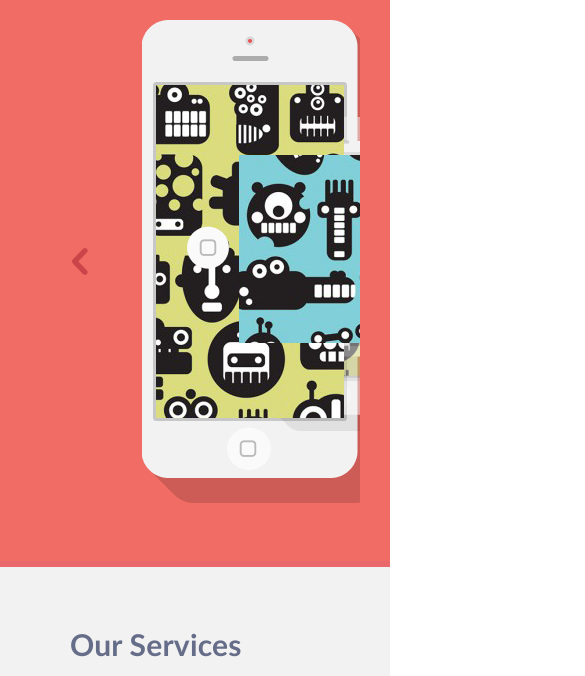
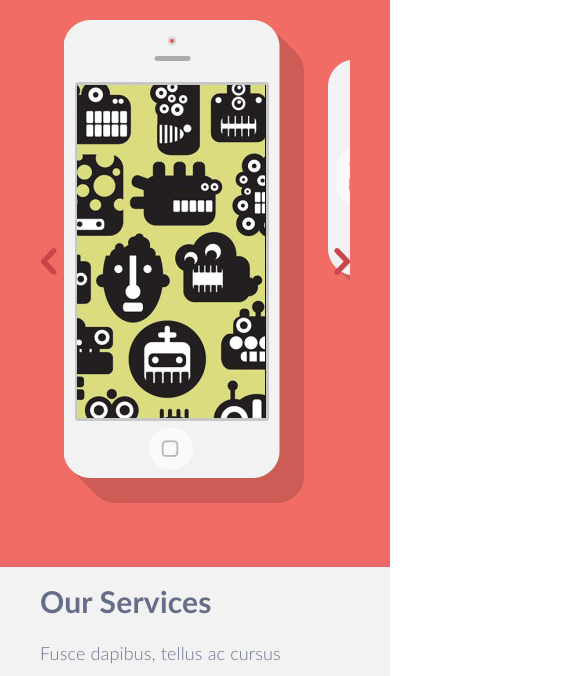
Before and after one commit to alexkh18/singolo, a website: page index.html in a window 390 px wide. Shown: the part 128-804 px from the top of the page, 585 px wide, since content can reach past the window. Drawn offline with nearby package versions, Linux system fonts and the light colour scheme.

Commit message:
feat: some change for improving responsive design

```diff
--- a/index.html
+++ b/index.html
@@ -45,29 +45,29 @@
   <main>
     <section class="slider-section" id="slider-section">
       <div class="content-wrapper">
-        <div class="slider">
-          <div class="slider-container">
-            <div class="slider__item first-slider">
+        <div class="slider-container">
+          <div class="slider-list">
+            <div class="slider-list__item first-slider">
               <div class="slider__left-image">
-                  <img class="phone-vertical" src="./assets/images/slider/phone-vertical.png" alt="vertical phone" width="240" height="483">
-                  <img class="phone-vertical-screensaver" src="./assets/images/slider/vertical-screensaver.png" alt="vertical phone screensaver">
-                  <img class="phone-vertical-btn" src="./assets/images/slider/button-home.png" alt="horizontal phone button" width="42" height="43">
+                <img class="phone-vertical" src="./assets/images/slider/phone-vertical.png" alt="vertical phone">
+                <img class="phone-vertical-screensaver" src="./assets/images/slider/vertical-screensaver.png" alt="vertical phone screensaver">
+                <img class="phone-vertical-btn" src="./assets/images/slider/button-home.png" alt="horizontal phone button">
               </div>
               <div class="slider__right-image">
-                  <img class="phone-horizontal" src="./assets/images/slider/phone-horizontal.png" alt="horizontal phone" width="483" height="240">
-                  <img class="phone-horizontal-screensaver" src="./assets/images/slider/horizontal-screensaver.png" alt="horizontal phone screensaver">
-                  <img class="phone-horizontal-btn" src="./assets/images/slider/button-home.png" alt="horizontal phone button" width="42" height="43">
+                <img class="phone-horizontal" src="./assets/images/slider/phone-horizontal.png" alt="horizontal phone">
+                <img class="phone-horizontal-screensaver" src="./assets/images/slider/horizontal-screensaver.png" alt="horizontal phone screensaver">
+                <img class="phone-horizontal-btn" src="./assets/images/slider/button-home.png" alt="horizontal phone button">
               </div>
             </div>
-            <div class="slider__item second-slider">
-              <img class="phone-horizontal" src="./assets/images/slider/slider2-img.png" alt="horizontal phone" width="517" height="513">
+            <div class="slider-list__item second-slider">
+              <img src="./assets/images/slider/slider2-img.png" alt="horizontal phone">
             </div>
           </div>
           <div class="slider__left-arrow">
-            <img class="left-arrow" src="./assets/images/slider/arrow.png" alt="slider arrow" width="16" height="27">
+            <img class="left-arrow" src="./assets/images/slider/arrow.png" alt="slider arrow">
           </div>
           <div class="slider__right-arrow">
-            <img class="right-arrow" src="./assets/images/slider/arrow.png" alt="slider arrow" width="16" height="27">
+            <img class="right-arrow" src="./assets/images/slider/arrow.png" alt="slider arrow">
           </div>
         </div>
       </div>
--- a/script.js
+++ b/script.js
@@ -119,7 +119,7 @@ const SLIDER_CONTROL_NEXT = document.querySelector('.right-arrow');
 function slideSliderSectionContent(sliderControl) {
   sliderControl.addEventListener('click', () => {
     let sliderCounter = 0;
-    const currLeftValue = document.querySelectorAll('.slider__item')[0].style.left.replace(/[^\d-]/g, '');
+    const currLeftValue = document.querySelectorAll('.slider-list__item')[0].style.left.replace(/[^\d-]/g, '');
     const setSliderSectionBackground = (backgroundColorStyle, borderBottomStyle) => {
       document.querySelector('.slider-section').style.backgroundColor = backgroundColorStyle;
       document.querySelector('.slider-section').style.borderBottom = borderBottomStyle;
@@ -127,7 +127,7 @@ function slideSliderSectionContent(sliderControl) {
 
     if (currLeftValue === '' || currLeftValue === '0') {
       const slide = setInterval(() => {
-        document.querySelectorAll('.slider__item').forEach(sliderItem => {
+        document.querySelectorAll('.slider-list__item').forEach(sliderItem => {
           sliderCounter -= 1;
           sliderItem.style.left = `${sliderCounter}%`;
           if (sliderItem.style.left === '-100%') {
@@ -136,7 +136,7 @@ function slideSliderSectionContent(sliderControl) {
             other sliderItem will not have requiring value, so forEach() below this comment
             resolve this problem and set requiring value for all sliderItem
             */
-            document.querySelectorAll('.slider__item').forEach(sliderItem => {
+            document.querySelectorAll('.slider-list__item').forEach(sliderItem => {
               sliderItem.style.left = `${sliderCounter}%`;
             });
             clearInterval(slide);
@@ -149,11 +149,11 @@ function slideSliderSectionContent(sliderControl) {
       sliderCounter = +currLeftValue;
 
       const slide = setInterval(() => {
-        document.querySelectorAll('.slider__item').forEach(sliderItem => {
+        document.querySelectorAll('.slider-list__item').forEach(sliderItem => {
           sliderCounter += 1;
           sliderItem.style.left = `${sliderCounter}%`;
           if (sliderItem.style.left === '0%') {
-            document.querySelectorAll('.slider__item').forEach(sliderItem => {
+            document.querySelectorAll('.slider-list__item').forEach(sliderItem => {
               sliderItem.style.left = `${sliderCounter}%`;
             });
             clearInterval(slide);
--- a/style.css
+++ b/style.css
@@ -1,6 +1,18 @@
 /*---------------------------------general---------------------------------*/
 html {
   font-size: 12px;
+}
+
+body {
+  box-sizing: border-box;
+
+  color: #ffffff;
+}
+
+*,
+*::after,
+*::before {
+  box-sizing: inherit;
 }
 
 h1,
@@ -18,7 +30,7 @@ p {
 .content-wrapper {
   max-width: 1020px;
   margin: 0 auto;
-  padding: 0 30px;
+  padding: 0 40px;
 }
 
 /*---------------------------------header---------------------------------*/
@@ -40,7 +52,6 @@ header {
 .header__logo {
   display: flex;
   align-items: center;
-  margin-left: 41px;
 
   font-size: 25px;
   line-height: 25px;
@@ -55,7 +66,6 @@ header {
 .header-nav {
   position: relative;
   top: 45px;
-  left: -40px;
 
   display: flex;
   flex-wrap: wrap;
@@ -95,7 +105,7 @@ header {
 
 /*---------------------------------main-general---------------------------------*/
 .section-title {
-  margin: 69px 0 10px 0;
+  margin-bottom: 27px;
 
   font-weight: 900;
   font-size: 2.5rem;
@@ -109,7 +119,7 @@ h2 {
 }
 
 .section-description {
-  margin: 17px 0 10px 0;
+  margin-bottom: 10px;
 
   font-weight: 300;
   font-size: 1.5rem;
@@ -138,109 +148,127 @@ h2 {
 
 /*---------------------------------main__slider---------------------------------*/
 .slider-section {
+  height: 600px;
+  padding: 53px 0 20px 0;
+
   background-color: #f06c64;
   border-bottom: 6px solid #ea676b;
-}
-
-.slider {
-  position: relative;
-
-  height: 594px;
+  border-bottom-width: 6px;
 }
 
 .slider-container {
+  position: relative;
+
+  display: flex;
+}
+
+.slider-list {
+  position: relative;
+
   display: flex;
   overflow: hidden;
-  /* width: 100%; */
-
-  /* width: ; */
 }
 
-.slider__item {
+
+.slider-list__item {
   position: relative;
 
   display: flex;
   flex-shrink: 0;
-  justify-content: space-around;
   width: 100%;
-  height: 594px;
 }
 
+.first-slider {
+  padding: 0 7.7%;
+}
 
 .second-slider {
-  justify-content: center;
-  align-items: center;
+  padding-right: 22.4%;
+  padding-left: 22.7%;
+}
+
+.second-slider > img {
+  max-width: 517px;
+  max-height: 513px;
+
+  object-fit: contain;
 }
 
 .slider__left-image {
   position: relative;
-
-  flex-basis: 40%;
-  width: 100%;
-  height: 100%;
 }
 
 .slider__right-image {
   position: relative;
 
-  flex-basis: 60%;
-  width: 100%;
-  height: 100%;
-}
-
-.slider__left-image > img,
-.slider__right-image > img {
-  position: absolute;
+  margin-top: 15.2%;
+  margin-left: 9.1%;
 }
 
 .phone-vertical {
-  top: 53px;
-  left: 112px;
   z-index: 0;
+
+  max-width: 240px;
+  max-height: 483px;
+
+  object-fit: contain;
 }
 
 .phone-vertical-screensaver {
-  top: 118px;
-  left: 126px;
+  position: absolute;
+  top: 12.7%;
+  left: 5.6%;
   z-index: 1;
+
+  max-width: 78.3%;
 }
 
 .phone-vertical-btn {
-  top: 460px;
-  left: 197px;
+  position: absolute;
+  top: 79.3%;
+  left: 35.6%;
   z-index: 1;
+
+  max-width: 17.5%;
 }
 
 .phone-horizontal {
-  top: 174px;
-  left: 17px;
   z-index: 0;
+
+  max-width: 483px;
+  max-height: 240px;
+
+  object-fit: contain;
 }
 
 .phone-horizontal-screensaver {
-  top: 188px;
-  left: 77px;
+  position: absolute;
+  top: 3.7%;
+  left: 12.4%;
   z-index: 1;
+
+  max-width: 68.9%;
 }
 
 .phone-horizontal-btn {
-  top: 259px;
-  left: 25px;
+  position: absolute;
+  top: 21.8%;
+  left: 1.7%;
   z-index: 1;
+
+  max-width: 8.9%;
 }
 
 .left-arrow {
   position: absolute;
-  top: 281px;
-  left: 42px;
-
-  color: blue;
+  top: calc(50% - 29px);
+  left: 0.2%;
 }
 
 .right-arrow {
   position: absolute;
-  top: 281px;
-  left: 964px;
+  top: calc(50% - 29px);
+  right: 0.05%;
 
   transform: scale(-1, 1);
 }
@@ -253,15 +281,19 @@ h2 {
 
 /*---------------------------------main__our-services---------------------------------*/
 .our-services-section {
+  height: 500px;
+
   background-color: #f2f2f2;
   border-bottom: 6px solid #ffffff;
+}
+
+.our-services-section .content-wrapper {
+  padding-top: 6.65%;
 }
 
 .our-services {
   display: flex;
   flex-direction: column;
-  height: 494px;
-  margin: 0 40px;
 }
 
 .our-services__description > p {
@@ -342,16 +374,19 @@ h2 {
 
 /*---------------------------------main__portfolio---------------------------------*/
 .portfolio-section {
-  height: 863px;
+  height: 869px;
 
   background-color: #2d303a;
   border-bottom: 6px solid #323746;
 }
 
+.portfolio-section .content-wrapper {
+  padding-top: 6.65%;
+}
+
 .portfolio {
   display: flex;
   flex-direction: column;
-  margin: 0 40px;
 }
 
 .portfolio__description {
@@ -407,7 +442,7 @@ h2 {
 
 .gallery__item {
   height: 187px;
-  margin-bottom: 17px;
+  margin-bottom: 20px;
 }
 
 .gallery__item > img.active {
@@ -465,15 +500,19 @@ h2 {
 
 /*---------------------------------main__about-us---------------------------------*/
 .about-us-section {
+  height: 734px;
+
   background-color: #f2f2f2;
   border-bottom: 6px solid #ffffff;
+}
+
+.about-us-section .content-wrapper {
+  padding-top: 6.65%;
 }
 
 .about-us {
   display: flex;
   flex-direction: column;
-  height: 728px;
-  margin: 0 40px;
 }
 
 .team-member__column {
@@ -530,7 +569,7 @@ h2 {
 
 /*---------------------------------main__quote---------------------------------*/
 .quote-section {
-  height: 648px;
+  height: 654px;
 
   font-weight: 400;
   font-family: "Lato", "Arial Black", sans-serif;
@@ -539,10 +578,13 @@ h2 {
   border-bottom: 6px solid #ea676b;
 }
 
+.quote-section .content-wrapper {
+  padding-top: 6.65%;
+}
+
 .quote {
   display: flex;
   flex-direction: column;
-  margin: 0 40px;
 }
 
 .quote__title {
@@ -753,7 +795,6 @@ footer {
   justify-content: space-between;
   align-items: center;
   height: 76px;
-  margin: 0 40px;
 
   color: #666d89;
   letter-spacing: 0.4px;
```
